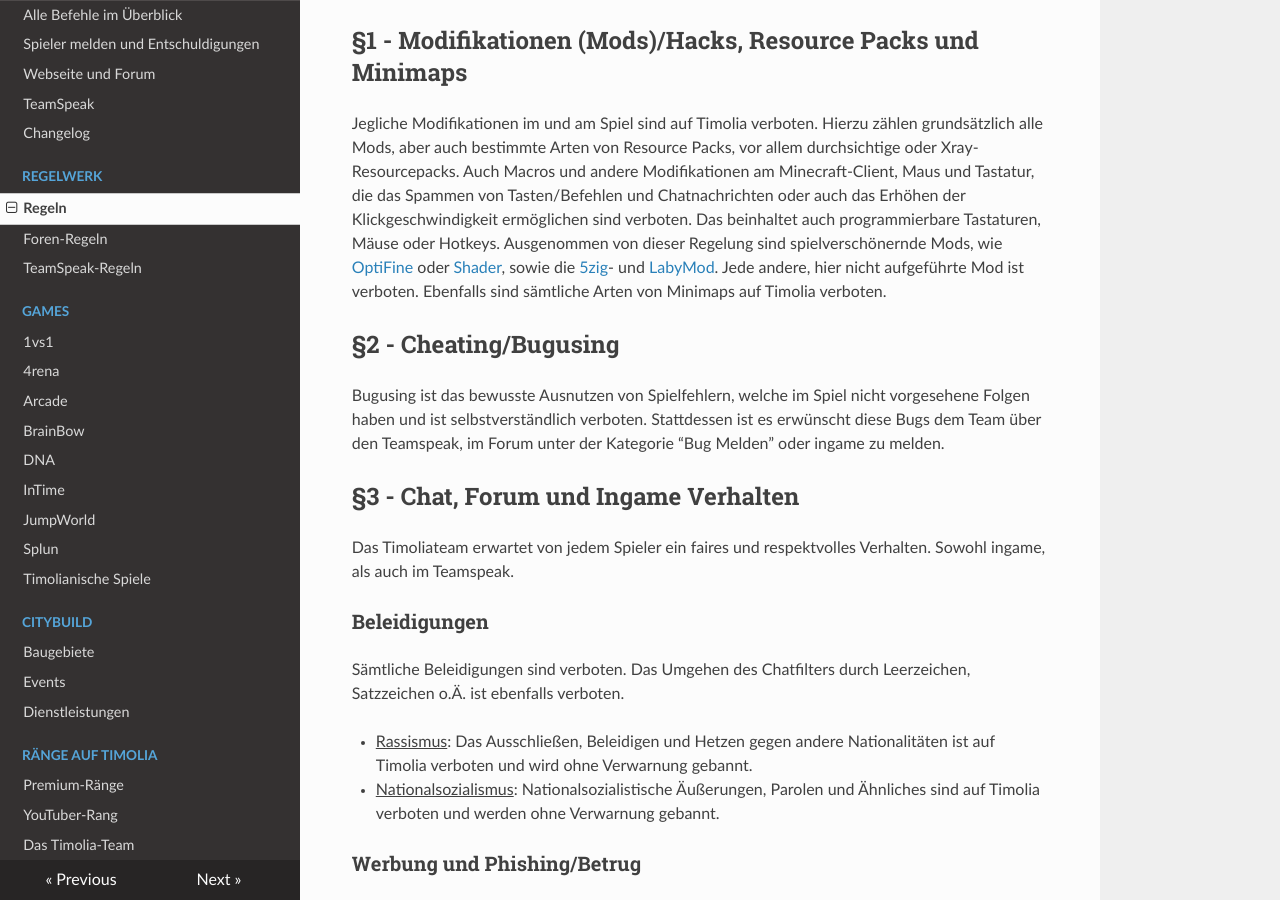
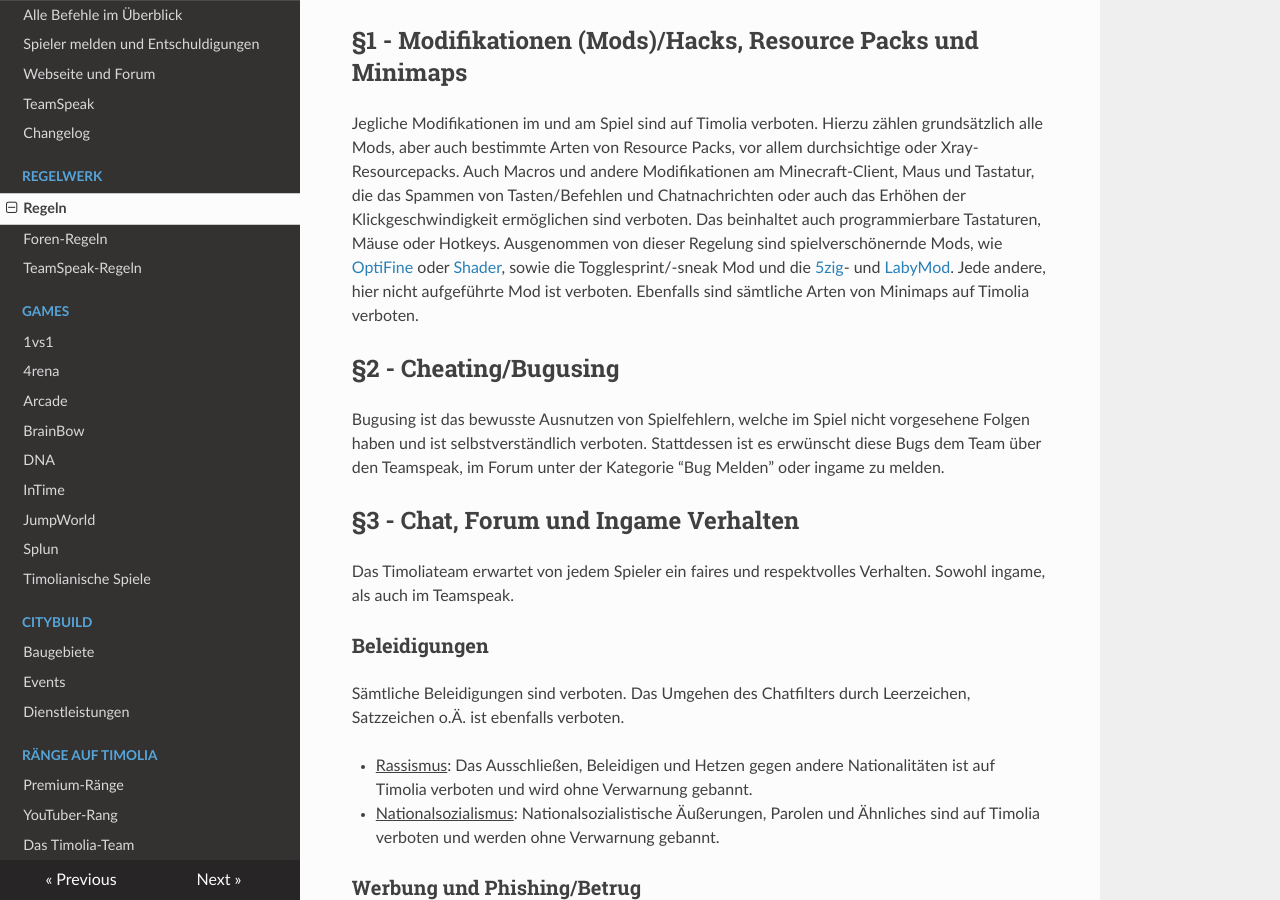
Before and after one commit to TimoliaDE/HowTo, an MkDocs documentation site: the page built from docs/rules/rules.md, in a window 1280 px wide and 900 px high, scrolled down 323 px. Built offline with MkDocs 1.6.1, drawn with Linux system fonts in a browser that asks for light colours; nearby versions of some CDN libraries; old or Windows-style settings are respelled for this version of MkDocs.

Commit message:
updated Rules

```diff
--- a/docs/rules/rules.md
+++ b/docs/rules/rules.md
@@ -9,7 +9,7 @@ Jegliche Modifikationen im und am Spiel sind auf Timolia verboten. Hierzu zähle
 Xray-Resourcepacks. Auch Macros und andere Modifikationen am Minecraft-Client, Maus und Tastatur, die das Spammen von Tasten/Befehlen und Chatnachrichten oder auch das Erhöhen der
 Klickgeschwindigkeit ermöglichen sind verboten. Das beinhaltet auch programmierbare Tastaturen, Mäuse oder Hotkeys.
 Ausgenommen von dieser Regelung sind spielverschönernde Mods, wie [OptiFine](http://optifine.net/home.php) oder [Shader](https://www.google.de/#q=Minecraft+Shader),
-sowie die [5zig](http://5zig.eu/)- und [LabyMod](http://www.labymod.net/). Jede andere, hier nicht aufgeführte Mod ist verboten. Ebenfalls sind sämtliche Arten von Minimaps auf Timolia verboten.
+sowie die Togglesprint/-sneak Mod und die [5zig](http://5zig.eu/)- und [LabyMod](http://www.labymod.net/). Jede andere, hier nicht aufgeführte Mod ist verboten. Ebenfalls sind sämtliche Arten von Minimaps auf Timolia verboten.
 
 ## §2 - Cheating/Bugusing
 Bugusing ist das bewusste Ausnutzen von Spielfehlern, welche im Spiel nicht vorgesehene Folgen haben und ist selbstverständlich verboten.
```
